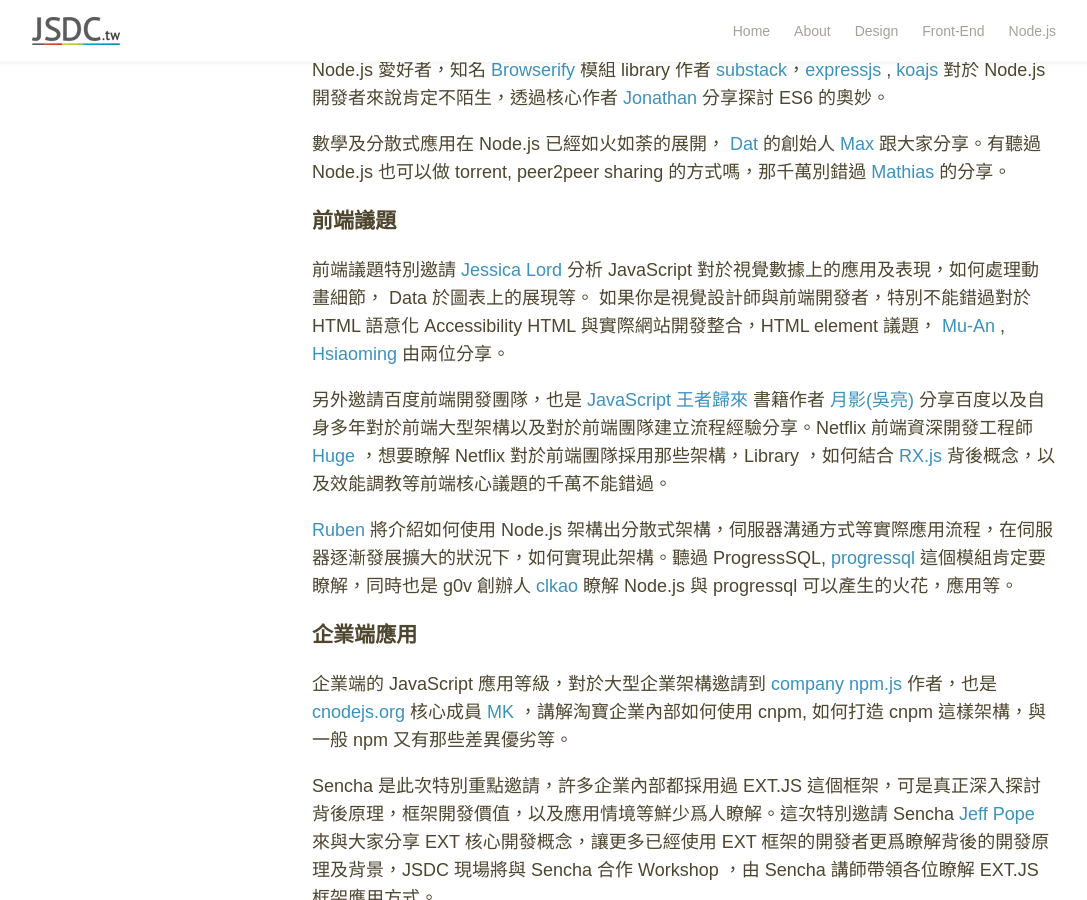
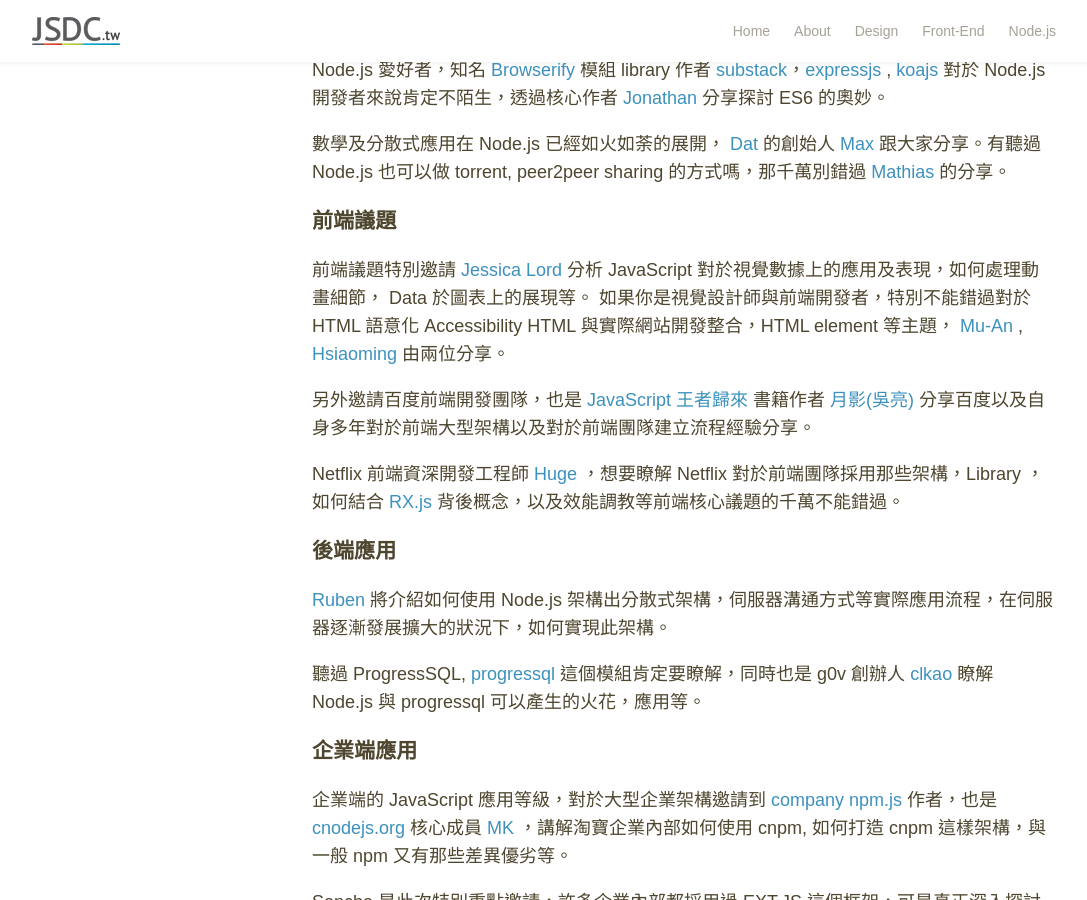
Before and after one commit to jsdc-core/blog.jsdc.tw, a Jekyll site: the page built from _posts/2014-08-14-speakers.md, in a window 1280 px wide and 900 px high, scrolled down 559 px. Shown: the whole window, without its empty margins (96-1183 px from the left). Built offline with Jekyll 4.4.1, drawn with Linux system fonts in a browser that asks for light colours; comment, search, counter and statistics services are not loaded.

Commit message:
update for spearker

```diff
--- a/_posts/2014-08-14-speakers.md
+++ b/_posts/2014-08-14-speakers.md
@@ -30,11 +30,17 @@
 
 ### 前端議題
 
-前端議題特別邀請 [Jessica Lord](https://github.com/jlord) 分析 JavaScript 對於視覺數據上的應用及表現，如何處理動畫細節， Data 於圖表上的展現等。 如果你是視覺設計師與前端開發者，特別不能錯過對於 HTML 語意化 Accessibility HTML 與實際網站開發整合，HTML element 議題， [Mu-An](https://github.com/muan) , [Hsiaoming](https://github.com/lepture) 由兩位分享。
+前端議題特別邀請 [Jessica Lord](https://github.com/jlord) 分析 JavaScript 對於視覺數據上的應用及表現，如何處理動畫細節， Data 於圖表上的展現等。 如果你是視覺設計師與前端開發者，特別不能錯過對於 HTML 語意化 Accessibility HTML 與實際網站開發整合，HTML element 等主題， [Mu-An](https://github.com/muan) , [Hsiaoming](https://github.com/lepture) 由兩位分享。
 
-另外邀請百度前端開發團隊，也是 [JavaScript 王者歸來](http://book.douban.com/subject/3120034/) 書籍作者 [月影(吳亮)](https://github.com/akira-cn) 分享百度以及自身多年對於前端大型架構以及對於前端團隊建立流程經驗分享。Netflix 前端資深開發工程師 [Huge](https://github.com/huang47) ，想要瞭解 Netflix 對於前端團隊採用那些架構，Library ，如何結合 [RX.js](https://github.com/Reactive-Extensions/RxJS) 背後概念，以及效能調教等前端核心議題的千萬不能錯過。
+另外邀請百度前端開發團隊，也是 [JavaScript 王者歸來](http://book.douban.com/subject/3120034/) 書籍作者 [月影(吳亮)](https://github.com/akira-cn) 分享百度以及自身多年對於前端大型架構以及對於前端團隊建立流程經驗分享。
 
-[Ruben](https://github.com/soggie) 將介紹如何使用 Node.js 架構出分散式架構，伺服器溝通方式等實際應用流程，在伺服器逐漸發展擴大的狀況下，如何實現此架構。聽過 ProgressSQL, [progressql](https://github.com/pgrest/pgrest) 這個模組肯定要瞭解，同時也是 g0v 創辦人 [clkao](https://github.com/clkao) 瞭解 Node.js 與 progressql 可以產生的火花，應用等。
+Netflix 前端資深開發工程師 [Huge](https://github.com/huang47) ，想要瞭解 Netflix 對於前端團隊採用那些架構，Library ，如何結合 [RX.js](https://github.com/Reactive-Extensions/RxJS) 背後概念，以及效能調教等前端核心議題的千萬不能錯過。
+
+### 後端應用
+
+[Ruben](https://github.com/soggie) 將介紹如何使用 Node.js 架構出分散式架構，伺服器溝通方式等實際應用流程，在伺服器逐漸發展擴大的狀況下，如何實現此架構。
+
+聽過 ProgressSQL, [progressql](https://github.com/pgrest/pgrest) 這個模組肯定要瞭解，同時也是 g0v 創辦人 [clkao](https://github.com/clkao) 瞭解 Node.js 與 progressql 可以產生的火花，應用等。
 
 ### 企業端應用
 
```
